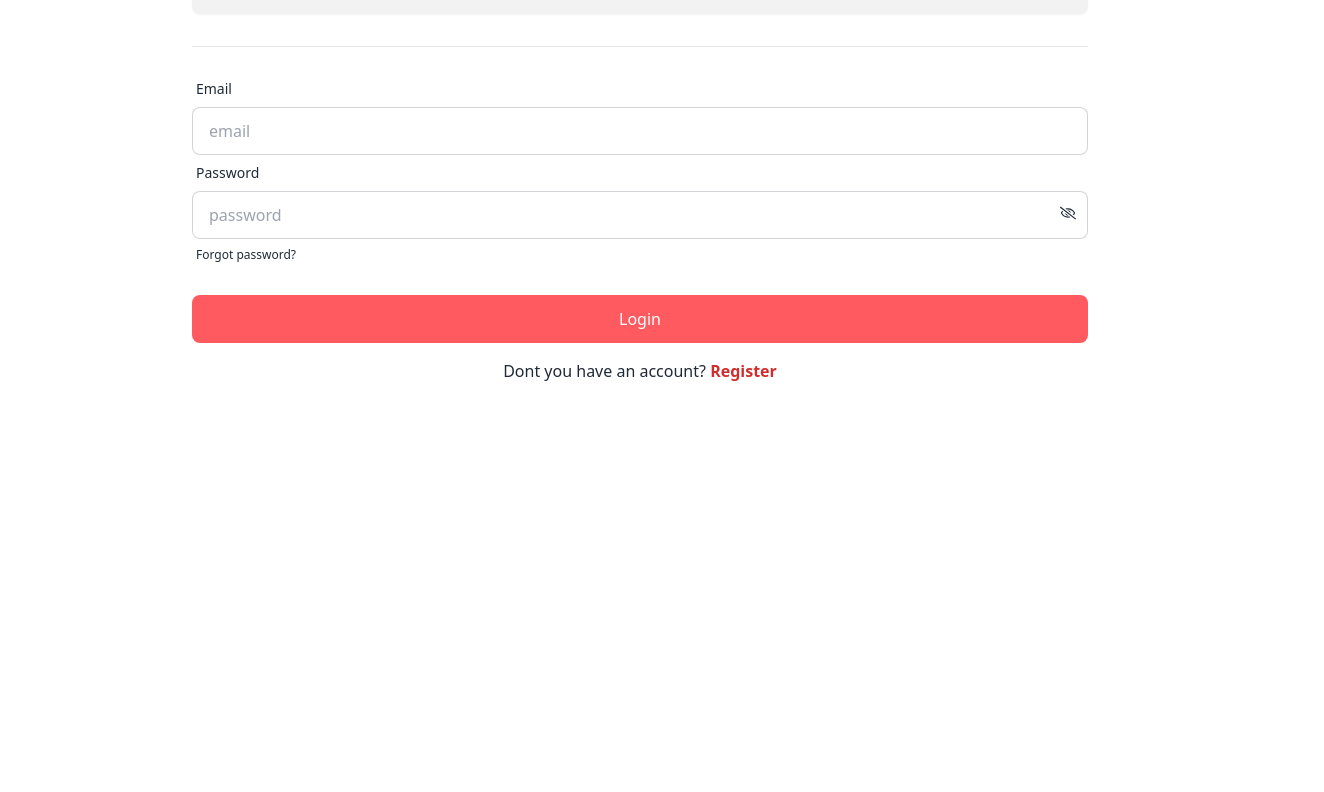
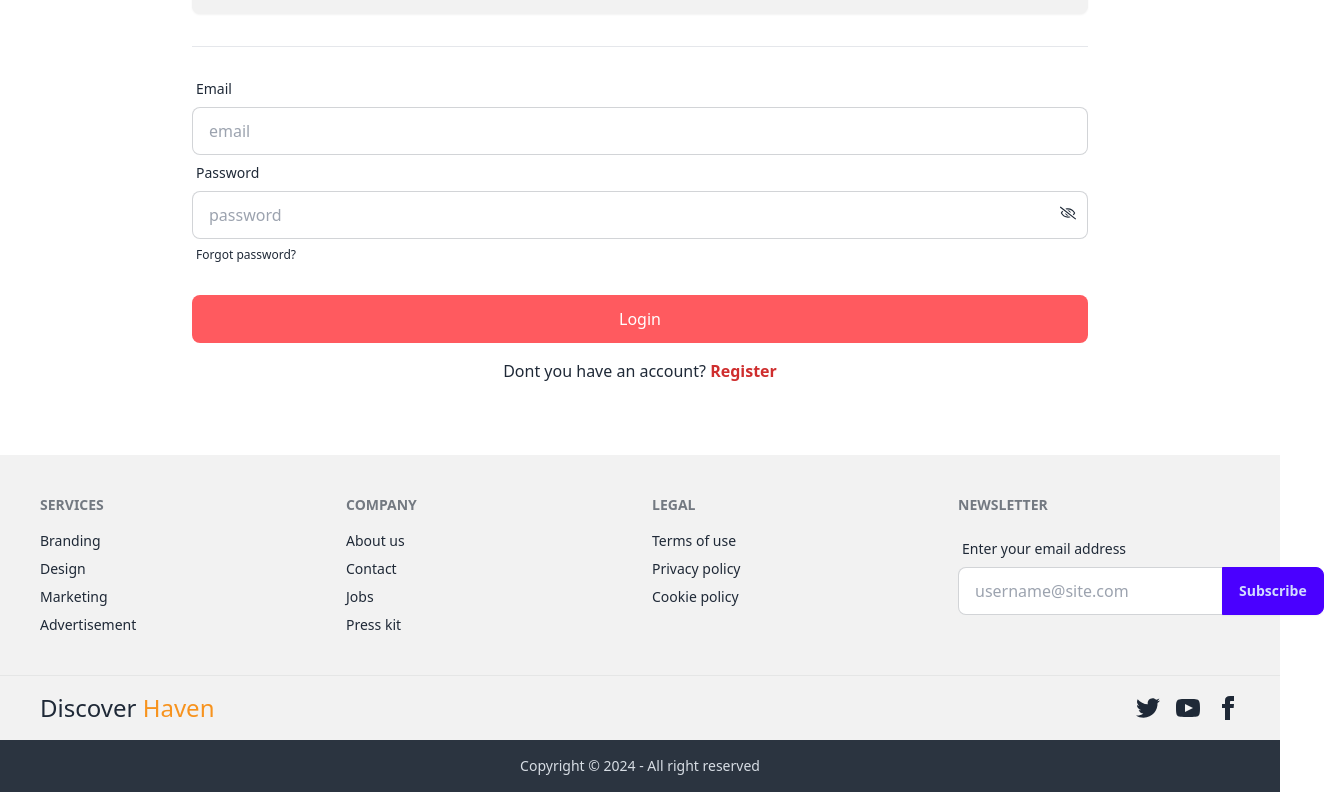
Before and after one commit to w3rashed/tourism-management-system_client, a React (Vite) app: page /login in a window 1280 px wide. Shown: the part 282-1074 px from the top of the page, 1324 px wide, since content can reach past the window. Before the commit the page ends 800 px from the top, so only its background shows below. Built offline with nearby package versions, Linux system fonts and the light colour scheme; no server answers.

Commit message:
fotter re design

```diff
--- /dev/null
+++ b/src/Components/Country/Country.jsx
@@ -0,0 +1,13 @@
+import { useLoaderData } from "react-router-dom";
+
+const Country = () => {
+  const country = useLoaderData();
+  console.log(country);
+  return (
+    <div>
+      <h3>country</h3>
+    </div>
+  );
+};
+
+export default Country;
--- a/src/Components/Home/AddCategory/AddCategory.jsx
+++ b/src/Components/Home/AddCategory/AddCategory.jsx
@@ -7,7 +7,6 @@ const AddCategory = () => {
     const spot_name = form.spot_name.value;
     const country_name = form.country_name.value;
     const photo_url = form.photo_url.value;
-
     const categorys = {
       spot_name,
       country_name,
--- a/src/Components/Home/Category/Category.jsx
+++ b/src/Components/Home/Category/Category.jsx
@@ -1,8 +1,39 @@
+import { useEffect, useState } from "react";
+import { Link } from "react-router-dom";
+
 const Category = () => {
+  const [data, setDate] = useState([]);
+  useEffect(() => {
+    fetch("http://localhost:5000/countries")
+      .then((res) => res.json())
+      .then((data) => {
+        setDate(data.slice(0, 6));
+      });
+  }, []);
+  console.log(data);
   return (
-    <div>
-      <div className="border">
-
+    <div className="px-5">
+      <div className="grid grid-cols-3 gap-6">
+        {data.map((item) => (
+          <Link key={item._id} to={`/all_tourists_spot/${item.country_name}`}>
+            <div
+              className="hero rounded-lg  "
+              style={{
+                backgroundImage: `url(${item.photo_url})`,
+              }}
+            >
+              <div className="hero-overlay bg-opacity-60 rounded-lg"></div>
+              <div className="hero-content text-center text-neutral-content">
+                <div className="max-w-md">
+                  <h1 className="mb-5 text-5xl font-bold">
+                    {item.country_name}
+                  </h1>
+                  <p className="mb-5">{item.spot_name}.</p>
+                </div>
+              </div>
+            </div>
+          </Link>
+        ))}
       </div>
     </div>
   );
--- a/src/Components/Home/DestinationsLists/DestinationCard.jsx
+++ b/src/Components/Home/DestinationsLists/DestinationCard.jsx
@@ -1,7 +1,9 @@
 import PropTypes from "prop-types";
+import { IoArrowForwardSharp } from "react-icons/io5";
+import { Link } from "react-router-dom";
 
 const DestinationCard = ({ destination }) => {
-  const { spot_name, photo_url, country_name } = destination;
+  const { spot_name, photo_url, country_name, _id } = destination;
   return (
     <div className="">
       <div
@@ -13,8 +15,20 @@ const DestinationCard = ({ destination }) => {
         <div className="hero-overlay bg-opacity-50 rounded-lg"></div>
         <div className="hero-content text-center text-neutral-content">
           <div className="max-w-md">
-            <h1 className="mb-5 text-5xl font-bold">{spot_name}</h1>
-            <p className="mb-5">{country_name}</p>
+            <div>
+              <h1 className="mb-5 text-5xl font-bold">{spot_name}</h1>
+              <p className="mb-5">{country_name}</p>
+            </div>
+            <div className="flex justify-center ">
+              <Link
+                to={`/view_details/${_id}`}
+                className="bg-[#f7931e] text-black px-4 py-2 rounded-lg"
+              >
+                <button className="flex items-center gap-1">
+                  View Details <IoArrowForwardSharp></IoArrowForwardSharp>
+                </button>
+              </Link>
+            </div>
           </div>
         </div>
       </div>
--- a/src/Components/MyList/MyList.jsx
+++ b/src/Components/MyList/MyList.jsx
@@ -73,11 +73,11 @@ const MyList = () => {
           </thead>
           <tbody>
             {lodedData.map((data, idx) => (
-              <tr key={data._id} className="hover">
+              <tr key={data._id} className="hover font-medium">
                 <th>{idx + 1}</th>
                 <td>{data.spot_name}</td>
                 <td>{data.country_name}</td>
-                <td>{data.average_cost}</td>
+                <td>$ {data.average_cost}</td>
                 <td className="flex text-xl gap-4">
                   <Link to={`/update/${data._id}`}>
                     <button>
--- /dev/null
+++ b/src/Components/Shared/Footer/Footer.jsx
@@ -0,0 +1,113 @@
+const Footer = () => {
+  return (
+    <div className="bg-base-200 ">
+      <footer
+        className="footer p-10 text-base-content mt-10 w-full"
+      >
+        <div className="grid grid-cols-1 gap-6 md:grid-cols-2 lg:grid-cols-4 mx-auto">
+          <nav
+            className="grid gap-2"
+          >
+            <h6 className="footer-title">Services</h6>
+            <a className="link link-hover">Branding</a>
+            <a className="link link-hover">Design</a>
+            <a className="link link-hover">Marketing</a>
+            <a className="link link-hover">Advertisement</a>
+          </nav>
+          <nav
+            className="grid gap-2"
+          >
+            <h6 className="footer-title">Company</h6>
+            <a className="link link-hover">About us</a>
+            <a className="link link-hover">Contact</a>
+            <a className="link link-hover">Jobs</a>
+            <a className="link link-hover">Press kit</a>
+          </nav>
+          <nav
+            className="grid gap-2"
+          >
+            <h6 className="footer-title">Legal</h6>
+            <a className="link link-hover">Terms of use</a>
+            <a className="link link-hover">Privacy policy</a>
+            <a className="link link-hover">Cookie policy</a>
+          </nav>
+          <form
+            className="grid gap-2"
+          >
+            <h6 className="footer-title">Newsletter</h6>
+            <fieldset className="form-control w-80">
+              <label className="label">
+                <span className="label-text">Enter your email address</span>
+              </label>
+              <div className="join">
+                <input
+                  type="text"
+                  placeholder="username@site.com"
+                  className="input input-bordered join-item"
+                />
+                <button className="btn btn-primary join-item">Subscribe</button>
+              </div>
+            </fieldset>
+          </form>
+        </div>
+      </footer>
+      <div>
+        <footer className="footer px-10 py-4 border-t bg-base-200 text-base-content border-base-300">
+          <aside className="items-center grid-flow-col">
+            <p className="text-2xl">
+              Discover <span className="text-[#f7931e]">Haven</span>
+            </p>
+          </aside>
+          <nav className="md:place-self-center md:justify-self-end">
+            <div className="grid grid-flow-col gap-4">
+              <a>
+                <svg
+                  xmlns="http://www.w3.org/2000/svg"
+                  width="24"
+                  height="24"
+                  viewBox="0 0 24 24"
+                  className="fill-current"
+                >
+                  <path d="M24 4.557c-.883.392-1.832.656-2.828.775 1.017-.609 1.798-1.574 2.165-2.724-.951.564-2.005.974-3.127 1.195-.897-.957-2.178-1.555-3.594-1.555-3.179 0-5.515 2.966-4.797 6.045-4.091-.205-7.719-2.165-10.148-5.144-1.29 2.213-.669 5.108 1.523 6.574-.806-.026-1.566-.247-2.229-.616-.054 2.281 1.581 4.415 3.949 4.89-.693.188-1.452.232-2.224.084.626 1.956 2.444 3.379 4.6 3.419-2.07 1.623-4.678 2.348-7.29 2.04 2.179 1.397 4.768 2.212 7.548 2.212 9.142 0 14.307-7.721 13.995-14.646.962-.695 1.797-1.562 2.457-2.549z"></path>
+                </svg>
+              </a>
+              <a>
+                <svg
+                  xmlns="http://www.w3.org/2000/svg"
+                  width="24"
+                  height="24"
+                  viewBox="0 0 24 24"
+                  className="fill-current"
+                >
+                  <path d="M19.615 3.184c-3.604-.246-11.631-.245-15.23 0-3.897.266-4.356 2.62-4.385 8.816.029 6.185.484 8.549 4.385 8.816 3.6.245 11.626.246 15.23 0 3.897-.266 4.356-2.62 4.385-8.816-.029-6.185-.484-8.549-4.385-8.816zm-10.615 12.816v-8l8 3.993-8 4.007z"></path>
+                </svg>
+              </a>
+              <a>
+                <svg
+                  xmlns="http://www.w3.org/2000/svg"
+                  width="24"
+                  height="24"
+                  viewBox="0 0 24 24"
+                  className="fill-current"
+                >
+                  <path d="M9 8h-3v4h3v12h5v-12h3.642l.358-4h-4v-1.667c0-.955.192-1.333 1.115-1.333h2.885v-5h-3.808c-3.596 0-5.192 1.583-5.192 4.615v3.385z"></path>
+                </svg>
+              </a>
+            </div>
+          </nav>
+        </footer>
+      </div>
+      <div className="bg-neutral text-neutral-content">
+        <div className=" ">
+          <footer className="footer items-center p-4   justify-center">
+            <aside className="items-center grid-flow-col">
+              <p>Copyright © 2024 - All right reserved</p>
+            </aside>
+          </footer>
+        </div>
+      </div>
+    </div>
+  );
+};
+
+export default Footer;
--- a/src/Provider/AutProvider.jsx
+++ b/src/Provider/AutProvider.jsx
@@ -1,4 +1,5 @@
 import {
+  GithubAuthProvider,
   GoogleAuthProvider,
   TwitterAuthProvider,
   createUserWithEmailAndPassword,
@@ -17,6 +18,7 @@ import {
 
 const googleProvier = new GoogleAuthProvider();
 const twitterProvider = new TwitterAuthProvider();
+const githubProvider = new GithubAuthProvider();
 const auth = getAuth(app);
 
 const AuthProvider = ({ children }) => {
@@ -33,6 +35,12 @@ import {
   const twitterLogin = () => {
     setLoading(true);
     return signInWithPopup(auth, twitterProvider).then(() => {});
+  };
+
+  // github login
+  const githubLogin = () => {
+    setLoading(true);
+    return signInWithPopup(auth, githubProvider).then(() => {});
   };
 
   // create a new user
@@ -81,6 +89,7 @@ import {
     loading,
     googleLogin,
     twitterLogin,
+    githubLogin,
     createUser,
     updateUser,
     signInUser,
--- a/src/Root/Root.jsx
+++ b/src/Root/Root.jsx
@@ -2,6 +2,7 @@ import { Outlet, useNavigation } from "react-router-dom";
 import Navbar from "../Components/Shared/Navbar";
 import { useContext } from "react";
 import { AuthContext } from "../Provider/AutProvider";
+import Footer from "../Components/Shared/Footer/Footer";
 
 const Root = () => {
   const { user, loading } = useContext(AuthContext);
@@ -18,6 +19,7 @@ const Root = () => {
     <div>
       <Navbar></Navbar>
       <Outlet></Outlet>
+      <Footer></Footer>
     </div>
   );
 };
--- a/src/Routes/Routes.jsx
+++ b/src/Routes/Routes.jsx
@@ -65,7 +65,17 @@ const Routes = createBrowserRouter([
       },
       {
         path: "add_cetegory",
-        element: <AddCategory></AddCategory>,
+        element: (
+          <PrivateRoutes>
+            <AddCategory></AddCategory>
+          </PrivateRoutes>
+        ),
+      },
+      {
+        path: "/all_tourists_spot/:country",
+        element: <AllTouristsSpot></AllTouristsSpot>,
+        loader: ({ params }) =>
+          fetch(`http://localhost:5000/destinationByCounty/${params.country}`),
       },
     ],
   },
```
Also changed, not shown: src/Components/AddTouristsSpot/AddTouristsSpot.jsx (+44 -18 lines), src/Components/User/Login.jsx (+9 -10 lines), src/Components/User/Register.jsx (+15 -10 lines). Lines whose indentation alone changed are shown as unchanged.
